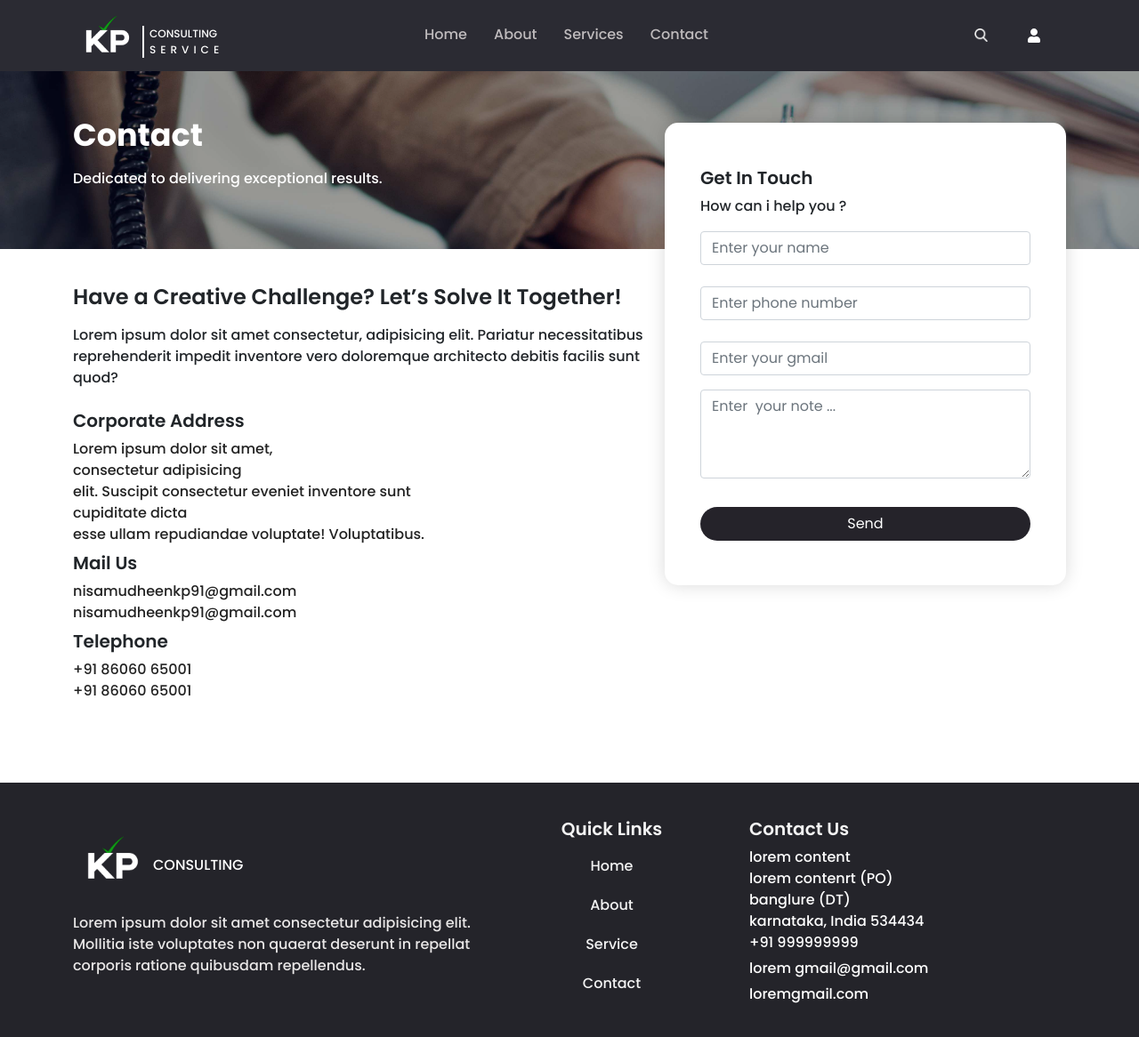
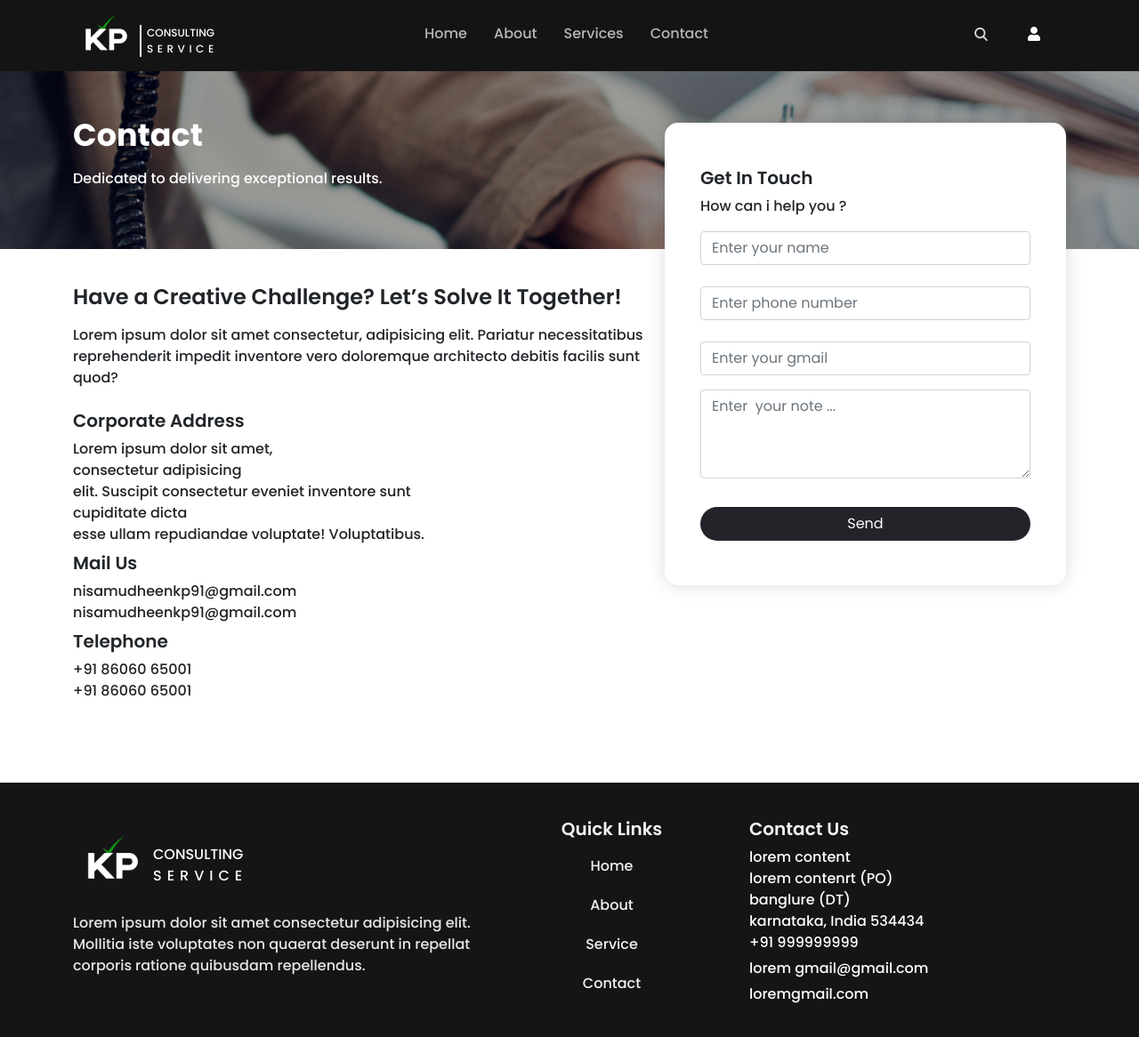
Before and after one commit to hkmkozhikoden/kp, a React (Vite) app: page /contact in a window 1280 px wide. Shown: the top 1166 px of the page at 89% size. Built offline with nearby package versions, Linux system fonts and the light colour scheme.

Commit message:
color changed

```diff
--- a/src/assets/style/css/footer.css
+++ b/src/assets/style/css/footer.css
@@ -1,5 +1,5 @@
 .footer{
-    background-color: #24242a;
+    background-color: #151517;
     color: #f3f3f3;
 }
 .footer .logo{
@@ -21,3 +21,6 @@
 .footer .menu li{
     padding: 10px 0px;
 }
+footer .lp-2{
+    letter-spacing: 6px;
+}
--- a/src/assets/style/css/home-contact.css
+++ b/src/assets/style/css/home-contact.css
@@ -1,5 +1,5 @@
 .home-contat-sec{
-    background:linear-gradient(#fff 50%, #25232a 40%) ;
+    background:linear-gradient(#fff 50%, #151414 40%) ;
 }
 .home-contat-sec .cont-img{
     width: 100%;
--- a/src/assets/style/css/home-news.css
+++ b/src/assets/style/css/home-news.css
@@ -1,5 +1,5 @@
 .home-news-sec{
-    background-color: #2b2b31;
+    background-color: #151414;
     color: #fff;
 }
 .home-news-sec .news-card{
--- a/src/assets/style/css/navbar.css
+++ b/src/assets/style/css/navbar.css
@@ -1,12 +1,12 @@
 header{
-    background-color: #2b2b33;
+    background-color: #151414;
     width: 100%;
     height: 80px;
     position: absolute;
     z-index: 9;
 }
 header .logo{
-    height: 78px;
+    height: 75px;
     width: auto;
     object-fit: contain;
 }
@@ -15,7 +15,7 @@ header .logo-card .title{
     padding-left: 6px;
 }
 header .lp-1{
-    letter-spacing: 5px;
+    letter-spacing: 4.5px;
 }
 header ul{
     display: flex;
@@ -79,7 +79,7 @@ header .search-field {
     width: 40vw;
     max-height: 0;
     margin-top: 3px;
-    background-color: #2b2b33;
+    background-color: #111010;
 }
 header .search-field.expand {
     max-height: 100px;
@@ -91,7 +91,7 @@ header .search-input {
     padding: 5px 10px;
     width: 100%;
     position: relative;
-    background-color: #2b2b33;
+    background-color: #111010;
     border: 0 !important;
     color: #fff;
     border: 0 !important;
@@ -128,7 +128,7 @@ header .nav-btn {
 
 	header nav {
         -webkit-font-smoothing: antialiased;
-        background-color: #2b2b33;
+        background-color: #111010;
         bottom: 0;
         height: 100%;
         padding-top: 0;
--- a/src/components/footer.jsx
+++ b/src/components/footer.jsx
@@ -9,7 +9,10 @@ function Footer() {
             <div className="col-md-5">
                 <a href="#" className='mb-3 d-flex align-items-center'>
                     <img className='logo' src={Logo} alt="" />
-                    <span className='text-white mt-3 text-uppercase'>Consulting</span>
+                   <div className='d-block mt-3'>
+                   <div className='text-white text-uppercase'>Consulting</div>
+                   <div className='text-white text-uppercase lp-2'>Service</div>
+                   </div>
                 </a>
                 <p className='mb-1 text-m-white'>
                     Lorem ipsum dolor sit amet consectetur adipisicing elit. Mollitia iste voluptates non quaerat deserunt in repellat corporis ratione quibusdam repellendus.
```
